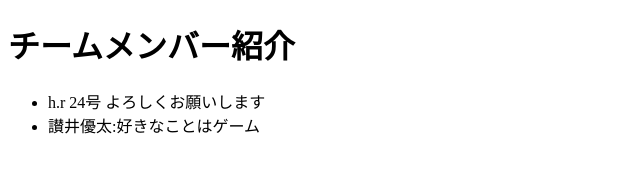
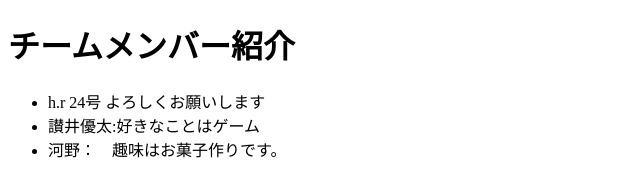
Before and after one commit to yuutasanui/kadai11, a plain HTML site: page index.html in a window 1280 px wide. Shown: the whole page, without its empty margins (0-640 px from the left). Drawn offline with Linux system fonts and the light colour scheme.

Commit message:
Update index.html
ブランチ内の処理を適用

```diff
--- a/index.html
+++ b/index.html
@@ -8,6 +8,7 @@
         <ul>
             <li>h.r 24号 よろしくお願いします</li>
             <li>讃井優太:好きなことはゲーム</li>
+            <li>河野：　趣味はお菓子作りです。</li>
         </ul>
     </body>
 </html>
```
